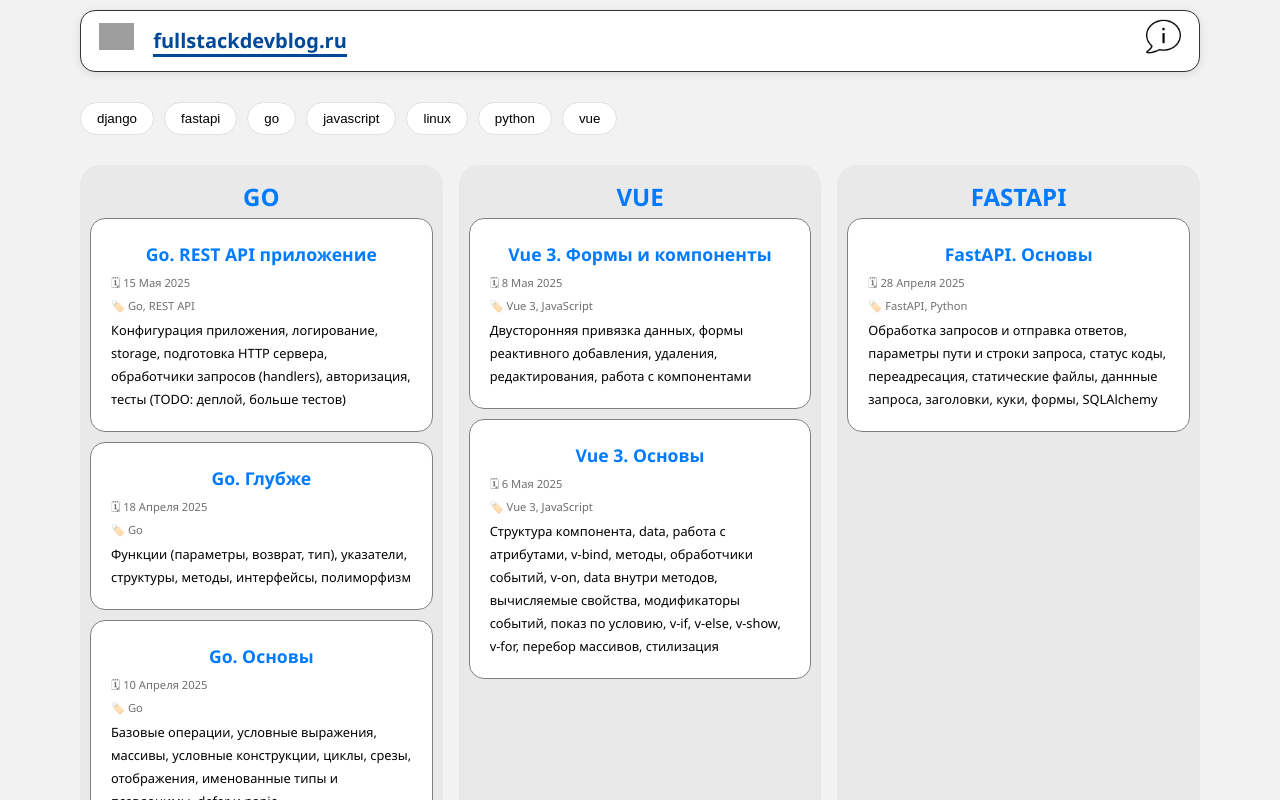
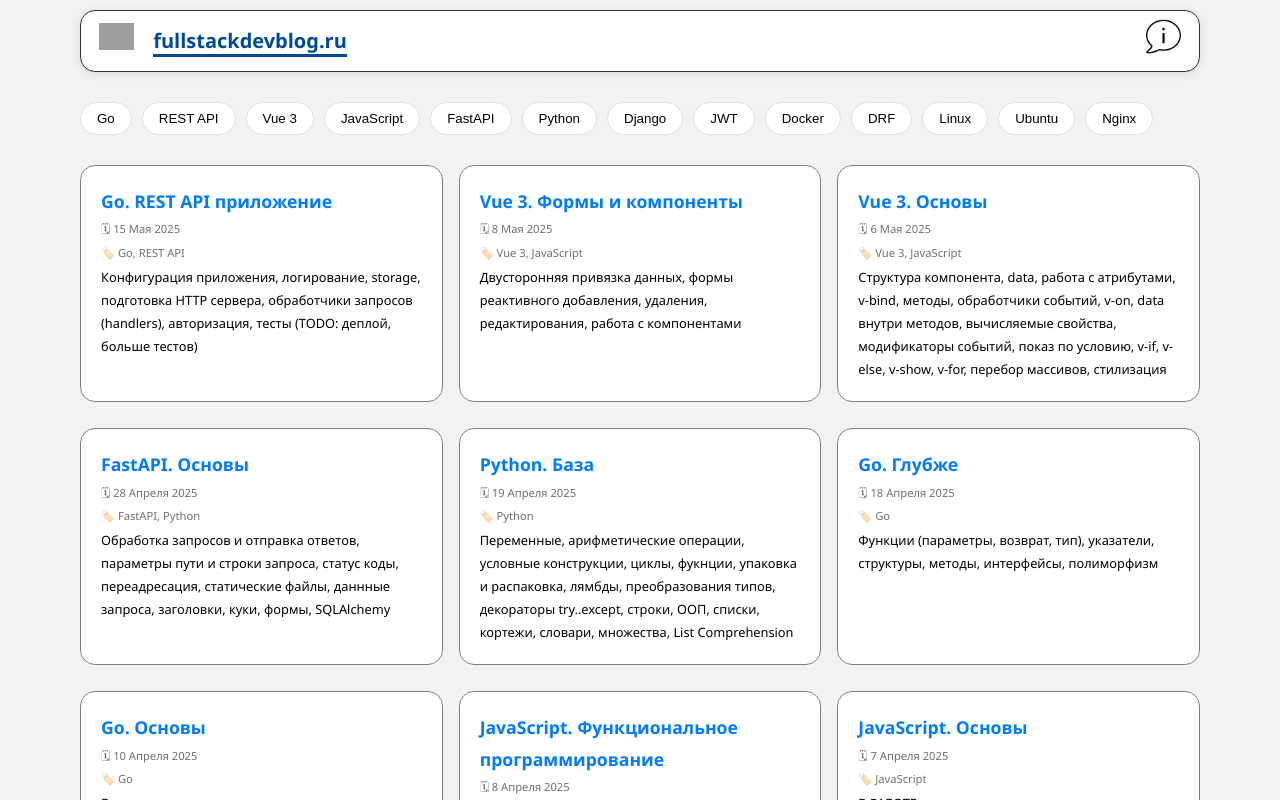
Before and after one commit to artemmj/mysite_frontend_vue, a Vue app: page / in a window 1280 px wide. Shown: the top 800 px of the page. Built offline with nearby package versions, Linux system fonts and the light colour scheme; grey boxes are pictures that could not be loaded.

Commit message:
Доработки

```diff
--- a/src/components/AppAbout.vue
+++ b/src/components/AppAbout.vue
@@ -1,7 +1,7 @@
 <template>
     <div class="about-block">
         <div class="about-text">
-            <p><b>Добро пожаловать</b> на мой личный сайт - <b>fullstackdevblog.ru</b>. <b>Пока что</b> это по сути блог, который запустился в апреле 2025 года. По факту — <b>живой архив</b> моих знаний, заметок, конспектов, шпаргалок и т.п., который растёт вместе со мной. Только <b>свежий код</b>, <b>база</b>, <b>рабочие примеры</b> и <b>мысли</b>, которые ещё пахнут кофе. Сайт только <b>набирает ход</b>: база статей <b>пополняется</b>, разделы <b>обрастают деталями</b>, а некоторые темы <b>ждут своего часа</b> в черновиках.</p><br>
+            <p>Добро пожаловать на мой личный сайт - <b>fullstackdevblog.ru</b>. По сути это блог, который запустился в марте-апреле 2025 года. По факту — живой архив моих знаний, заметок, конспектов, шпаргалок и т.п., который растёт вместе со мной. Только свежий код, база, рабочие примеры и мысли, которые ещё пахнут кофе. Сайт только набирает ход: база статей пополняется, разделы обрастают деталями, а некоторые темы ждут своего часа в черновиках.</p><br>
             <p><b>TODO:</b></p>
             <ul>
                 <li>📝 <b>Go:</b> статья про асинхронность, файлы, сетевое программирование, базы данных, простой web</li>
@@ -97,13 +97,12 @@ export default {
 
 <style lang="scss" scoped>
 .about-block {
-    max-width: 80%;
     display: block;
     justify-content: center;
     align-items: center;
     background: var(--secondary);
     border-radius: 15px;
-    border: 0.01rem solid gray;
+    border: 0.01rem solid rgb(220, 220, 220);
     margin: 20px;
     padding: 20px;
     box-shadow: 0 2px 10px rgba(0,0,0,0.1);  /* Тень для глубины */
@@ -112,24 +111,14 @@ export default {
     margin-left: 30px;
 }
 table {
-  width: 100%;
-  border-collapse: collapse;
-  font-family: 'Segoe UI', sans-serif;
-  margin: 1rem 0;
-  background: whitesmoke;
-}
-th {
-  background: var(--accent); /* Темно-синий цвет */
-  color: white;
-  font-weight: 600;
-  text-align: left;
-  padding: 1.2rem;
-  border-bottom: 3px solid #34495e;
+    width: 100%;
+    font-family: 'Segoe UI', sans-serif;
+    background: whitesmoke;
 }
 td {
-  padding: 1rem;
-  border: 1px solid #0898bc; /* Светлая граница */
-  color: #34495e; /* Темно-серый цвет текста */
+    padding: 0.4rem;
+    border: 1px solid #6cb9ca;
+    color: #34495e;
 }
 @media (max-width: 768px) {
     .about-block {
--- a/src/components/ArticleDetail.vue
+++ b/src/components/ArticleDetail.vue
@@ -120,13 +120,10 @@ th {
     border-bottom: 3px solid #34495e;
 }
 td {
-  padding: 1rem;
+    padding: 0.7rem;
     border: 1px solid #0898bc; /* Светлая граница */
     color: #34495e; /* Темно-серый цвет текста */
 }
-// tr:nth-child(even) {
-//   background: #f8f9fa; /* Чередование фона строк */
-// }
 tr:hover {
   background: #f1f5f9; /* Ховер-эффект */
   transition: background 0.2s ease;
--- a/src/components/ArticleList.vue
+++ b/src/components/ArticleList.vue
@@ -3,7 +3,7 @@
         <button
         v-for="category in allCategories"
         :key="category"
-      @click="toggleCategory(category)"
+        @click="toggleTag(category)"
         :class="{ active: activeCategory === category }"
         class="filter-btn"
         >
@@ -11,14 +11,6 @@
         </button>
     </div>
     <div class="posts-grid">
-    <div
-      v-for="(articles, category) in groupedArticles"
-      :key="category"
-      v-show="shouldShowCategory(category)"
-      class="category-group"
-    >
-      <h2 class="category-title">{{ category }}</h2>
-      <div class="articles-grid">
             <article
             v-for="article in articles"
             :key="article.id"
@@ -32,8 +24,6 @@
             </router-link>
         </article>
     </div>
-    </div>
-  </div>
 </template>
 
 <script setup>
@@ -46,25 +36,23 @@ const props = defineProps({
     }
 })
 const activeCategory = ref(null)
+
 // Все уникальные категории
 const allCategories = computed(() => {
-  return [...new Set(props.articles.map(a => a.category))].sort()
+    const cats = new Set()
+    for (const article of props.articles) {
+        const acats = article.tags.split(', ')
+        for (const cat of acats) {
+            cats.add(cat)
+        }
+    }
+    return cats
+    // return [...new Set(props.articles.map(a => a.category.split(', ')))]
 })
-// Группировка статей по категориям
-const groupedArticles = computed(() => {
-  return props.articles.reduce((acc, article) => {
-    const category = article.category.toUpperCase() || 'Без категории'
-    if (!acc[category]) acc[category] = []
-    acc[category].push(article)
-    return acc
-  }, {})
-})
+
 // Логика фильтрации
-const toggleCategory = (category) => {
-  activeCategory.value = activeCategory.value === category ? null : category
-}
-const shouldShowCategory = (category) => {
-  return !activeCategory.value || activeCategory.value === category
+const toggleTag = (category) => {
+    console.log("TOGGLE TAG, FILTER BY ", category)
 }
 </script>
 
@@ -78,18 +66,8 @@ export default {
 .posts-grid {
   margin-top: 20px;
   display: grid;                                                /* CSS Grid раскладка */
-  grid-template-columns: repeat(auto-fit, minmax(300px, 1fr));  /* Адаптивные колонки */
+  grid-template-columns: repeat(auto-fit, minmax(360px, 1fr));  /* Адаптивные колонки */
   gap: 1rem;                                                     /* Расстояние между карточками */
-}
-.category-group {
-  background-color: rgb(234, 233, 233);
-  border-radius: 20px;
-  padding: 10px;
-  // border-style: dotted;
-}
-.category-group h2{
-  color: var(--accent);
-  text-align: center;
 }
 .filters {
   display: flex;
@@ -105,15 +83,6 @@ export default {
     background: white;
     cursor: pointer;
     transition: all 0.3s ease;
-}
-.filter-btn:hover {
-  background: #f5f5f5;
-}
-
-.filter-btn.active {
-  background: #2196F3;
-  color: white;
-  border-color: transparent;
 }
 .short-content {
   color: black;
--- a/src/views/HomeView.vue
+++ b/src/views/HomeView.vue
@@ -18,7 +18,6 @@ const articles = ref([
     title: "Go. REST API приложение",
     date: "15 Мая 2025",
     tags: "Go, REST API",
-    category: "go",
     short_content: "Конфигурация приложения, логирование, storage, подготовка HTTP сервера, обработчики запросов (handlers), авторизация, тесты (TODO: деплой, больше тестов)",
 },
 {
@@ -27,7 +26,6 @@ const articles = ref([
     title: "Vue 3. Формы и компоненты",
     date: "8 Мая 2025",
     tags: "Vue 3, JavaScript",
-    category: "vue",
     short_content: "Двусторонняя привязка данных, формы реактивного добавления, удаления, редактирования, работа с компонентами",
 },
 {
@@ -36,7 +34,6 @@ const articles = ref([
     title: "Vue 3. Основы",
     date: "6 Мая 2025",
     tags: "Vue 3, JavaScript",
-    category: "vue",
     short_content: "Структура компонента, data, работа с атрибутами, v-bind, методы, обработчики событий, v-on, data внутри методов, вычисляемые свойства, модификаторы событий, показ по условию, v-if, v-else, v-show, v-for, перебор массивов, стилизация",
 },
 {
@@ -45,7 +42,6 @@ const articles = ref([
     title: "FastAPI. Основы",
     date: "28 Апреля 2025",
     tags: "FastAPI, Python",
-    category: "fastapi",
     short_content: "Обработка запросов и отправка ответов, параметры пути и строки запроса, статус коды, переадресация, статические файлы, даннные запроса, заголовки, куки, формы, SQLAlchemy",
 },
 {
@@ -54,7 +50,6 @@ const articles = ref([
     title: "Python. База",
     date: "19 Апреля 2025",
     tags: "Python",
-    category: "python",
     short_content: "Переменные, арифметические операции, условные конструкции, циклы, фукнции, упаковка и распаковка, лямбды, преобразования типов, декораторы try..except, строки, ООП, списки, кортежи, словари, множества, List Comprehension",
 },
 {
@@ -63,7 +58,6 @@ const articles = ref([
     title: "Go. Глубже",
     date: "18 Апреля 2025",
     tags: "Go",
-    category: "go",
     short_content: "Функции (параметры, возврат, тип), указатели, структуры, методы, интерфейсы, полиморфизм",
 },
 {
@@ -72,7 +66,6 @@ const articles = ref([
     title: "Go. Основы",
     date: "10 Апреля 2025",
     tags: "Go",
-    category: "go",
     short_content: "Базовые операции, условные выражения, массивы, условные конструкции, циклы, срезы, отображения, именованные типы и псевдонимы, defer и panic",
 },
 {
@@ -81,7 +74,6 @@ const articles = ref([
     title: "JavaScript. Функциональное программирование",
     date: "8 Апреля 2025",
     tags: "JavaScript",
-    category: "javascript",
     short_content: "В РАБОТЕ",
 },
 {
@@ -90,7 +82,6 @@ const articles = ref([
     title: "JavaScript. Основы",
     date: "7 Апреля 2025",
     tags: "JavaScript",
-    category: "javascript",
     short_content: "В РАБОТЕ",
 },
 {
@@ -98,8 +89,7 @@ const articles = ref([
     filename: "django_setup_jwt_auth.html",
     title: "Django Setup JWT authentication",
     date: "25 Марта 2025",
-    tags: "Django, Auth, JWT",
-    category: "django",
+    tags: "Django, JWT",
     short_content: "Настройка JWT аутентификации в проекте Django",
 },
 {
@@ -107,8 +97,7 @@ const articles = ref([
     filename: "django_setup_rest_api.html",
     title: "Django Setup Basics REST API",
     date: "18 Марта 2025",
-    tags: "Django, Docker, DRF, API, Swagger, CORS",
-    category: "django",
+    tags: "Django, Docker, DRF",
     short_content: "Настройка чистого проекта Django в Docker для работы с REST API с Swagger, Celery, Redis",
 },
 {
@@ -116,8 +105,7 @@ const articles = ref([
     filename: "ubuntu_setup.html",
     title: "Linux Ubuntu Setup",
     date: "15 Марта 2025",
-    tags: "Ubuntu, Docker, Nginx",
-    category: "linux",
+    tags: "Linux, Ubuntu, Docker, Nginx",
     short_content: "Быстрая настройка Linux Ubuntu под простой домашний сервер, команды и конфигурации",
 }]);
 </script>
```
Lines whose indentation alone changed are shown as unchanged.
